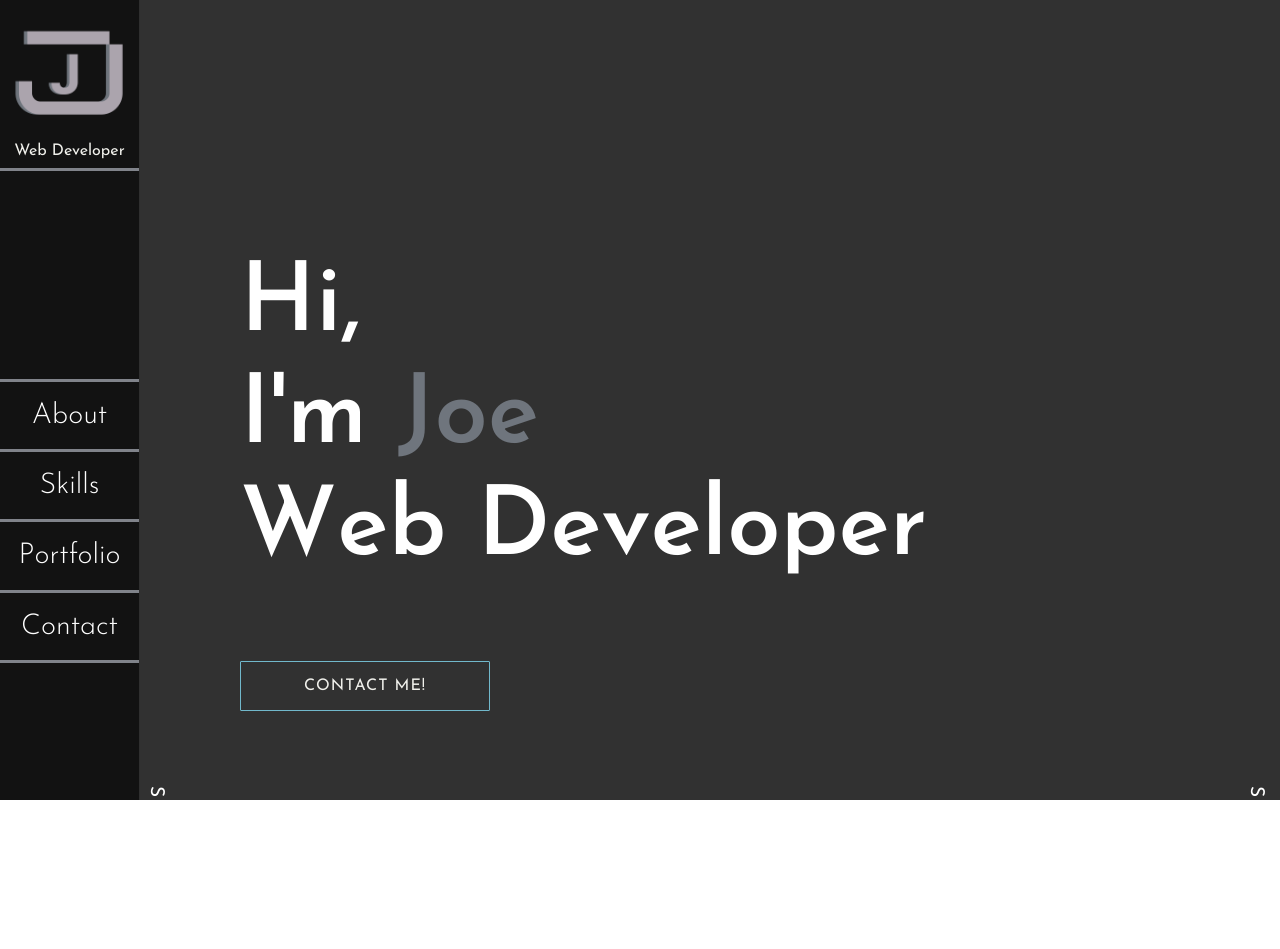
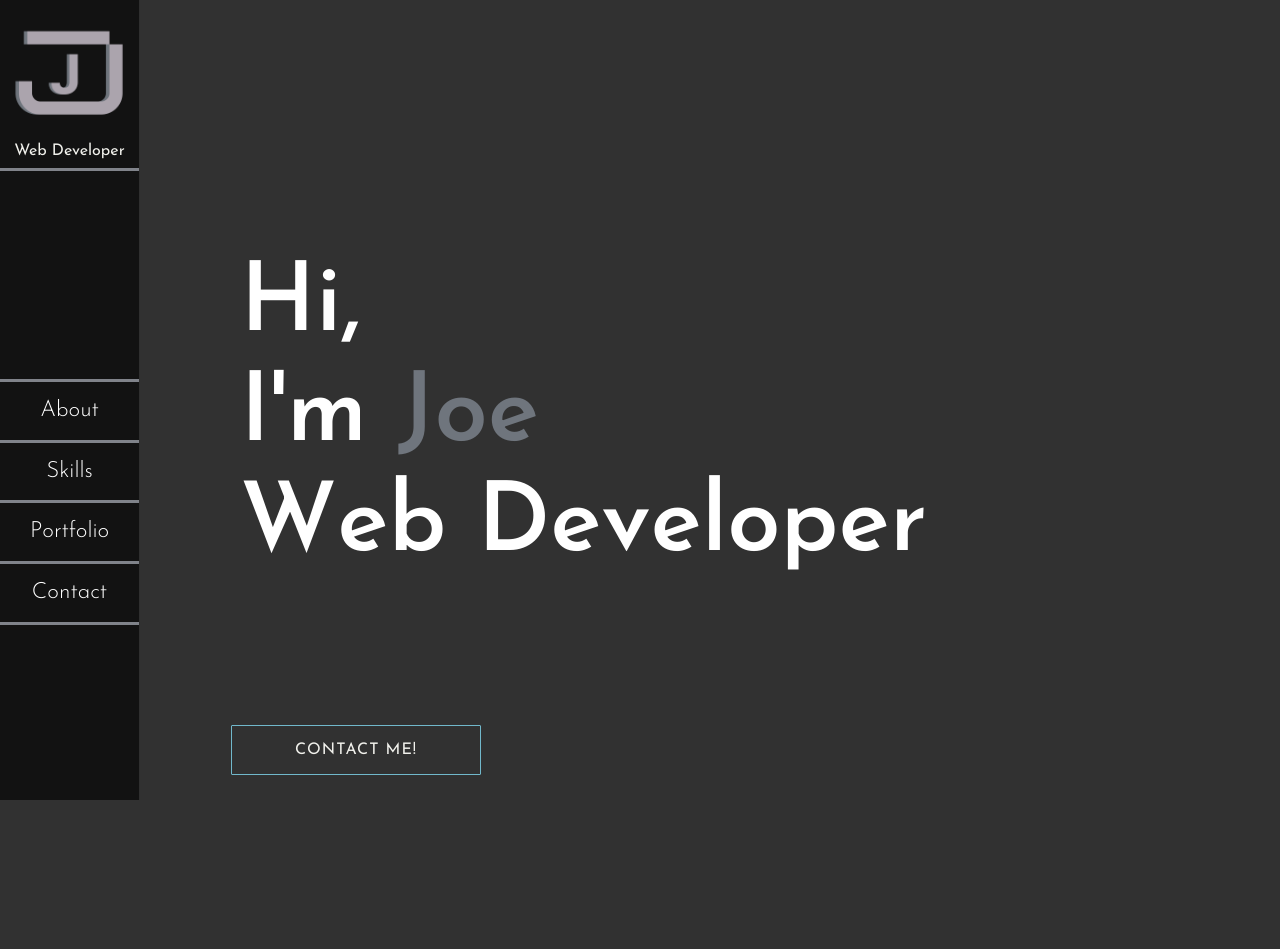
Before and after one commit to ChristensenJoe/personal-website, a React (Create React App) app: page / in a window 1280 px wide. Shown: the top 949 px of the page. Before the commit the page ends 915 px from the top, so only its background shows below. Built offline with nearby package versions, Linux system fonts and the light colour scheme.

Commit message:
Smooth initial load animations

```diff
--- a/src/App.js
+++ b/src/App.js
@@ -34,8 +34,8 @@ function App() {
       <Router>
         <Box
         sx={{
-          height: '100vh',
           width: '100vw',
+          overflow: 'auto',
           backgroundColor: (theme) => theme.palette.secondary.dark
         }}
         >
--- a/src/Components/AnimatedComponents/AnimatedLetter.js
+++ b/src/Components/AnimatedComponents/AnimatedLetter.js
@@ -27,7 +27,7 @@ function AnimatedLetter({ text, sx }) {
     return (
         <Box
             onMouseEnter={() => setIsHover(true)}
-            onMouseLeave={() => setIsHover(false)}
+            onMouseLeave={() => setTimeout(() => setIsHover(false), 1500)}
             sx={{
                 display: 'inline-block',
             }}
--- a/src/Components/AnimatedComponents/AnimatedScroll.js
+++ b/src/Components/AnimatedComponents/AnimatedScroll.js
@@ -4,11 +4,11 @@ import {
     Typography
 } from "@mui/material"
 
-import { useSpring, animated  } from 'react-spring'
+import { useSpring, animated, useTrail } from 'react-spring'
 
 import KeyboardArrowDownIcon from '@mui/icons-material/KeyboardArrowDown';
 
-function AnimatedScroll() {
+function AnimatedScroll({sx}) {
 
     const spring = useSpring({
         from: {
@@ -22,6 +22,20 @@ function AnimatedScroll() {
             duration: 800
         }
     })
+    const data = ["S", "C", "R", "O", "L", "L"]
+
+    const trail = useTrail(data.length, {
+        from: {
+            opacity: 0
+        },
+        to: {
+            opacity: 1
+        },
+        reset: true,
+        delay: 500,
+        config: { duration: 1500 },
+        loop: { reverse: true}
+    })
 
     const AnimatedTypography = animated(Typography)
 
@@ -29,20 +43,26 @@ function AnimatedScroll() {
         <Box
             sx={{
                 textOrientation: 'mixed',
-                    writingMode: 'vertical-rl'
+                writingMode: 'vertical-rl',
+                ...sx
             }}
         >
+            {
+                trail.map(({...style }, index) => (
                     <AnimatedTypography
+                        key={index}
+                        style={style}
                         sx={{
                             display: 'inline-block',
                             fontSize: '1.2rem',
                             color: "#FFF",
                             letterSpacing: '4px'
                         }}
-                    style={spring}
                     >
-                    SCROLL
+                        {data[index]}
                     </AnimatedTypography>
+                ))
+            }
             <KeyboardArrowDownIcon
                 sx={{
                     fontSize: '1.6rem',
--- a/src/Components/AnimatedComponents/AnimatedText.js
+++ b/src/Components/AnimatedComponents/AnimatedText.js
@@ -2,20 +2,22 @@
 import { useState } from 'react'
 
 import {
-    Box,
-    Typography
+    Box
 } from '@mui/material'
+
+import { animated } from 'react-spring'
 
 import AnimatedLetter from './AnimatedLetter'
 
-function AnimatedText({ sx, text, sameLine=false }) {
+function AnimatedText({ sx, text, sameLine=false, style }) {
 
-
+    const AnimatedBox = animated(Box)
     return (
-        <Box
+        <AnimatedBox
             sx={{
                 display: sameLine ? 'inline-block' : null
             }}
+            style={style}
         >
             {
                 text.split(/(\w|\s+)/).map((letter) => (
@@ -25,7 +27,7 @@ function AnimatedText({ sx, text, sameLine=false }) {
                     />
                 ))
             }
-        </Box>
+        </AnimatedBox>
     )
 }
 
--- a/src/Components/Buttons/CustomStyledButton.js
+++ b/src/Components/Buttons/CustomStyledButton.js
@@ -74,6 +74,7 @@ function CustomStyledButton({ text }) {
             </AnimatedBox>
             <AnimatedStyledButton
                 disableFocusRipple
+                disableTouchRipple
                 sx={{
                     position: 'absolute'
                 }}
--- /dev/null
+++ b/src/Components/Drawer/DrawerItem.js
@@ -0,0 +1,86 @@
+import { useState } from 'react'
+
+import {
+    ListItemButton,
+    ListItemText,
+    Box,
+    Typography,
+} from '@mui/material'
+
+import {animated, useSpring} from 'react-spring'
+
+import ChevronLeftIcon from '@mui/icons-material/ChevronLeft';
+import ChevronRightIcon from '@mui/icons-material/ChevronRight';
+
+import DrawerDivider from '../Dividers/DrawerDivider'
+
+function DrawerItem({ text }) {
+    const [isHover, setIsHover] = useState(false)
+
+    const { x } = useSpring({
+        from: {x: 0},
+        x: isHover ? 1 : 0,
+    })
+
+    const AnimatedTypography = animated(Typography)
+
+    return (
+        <Box
+            key={text}
+            sx={{
+                display: 'content'
+            }}
+            onMouseEnter={() => setIsHover(true)}
+            onMouseLeave={() => setIsHover(false)}
+        >
+            <ListItemButton
+                disableTouchRipple
+                sx={{
+                    '&:hover': {
+                        backgroundColor: "transparent"
+                    }
+                }}
+            >
+                <ListItemText
+                    sx={{
+                        textAlign: 'center',
+                    }}
+                    primary={
+                        <Box
+                        sx={{
+                            whiteSpace: 'nowrap',
+                            textAlign: 'center',
+                            justifyContent: 'center',
+                            display: 'flex',
+                            alignItems: 'center'
+                        }}
+                        >
+                        {
+                            isHover && <ChevronLeftIcon />
+                        }
+                        <AnimatedTypography
+                            sx={{
+                                fontWeight: '300',
+                                display: 'inline-block'
+                            }}
+                            style={{
+                                fontSize: x.to({
+                                    range: [0,  1],
+                                    output: ['1.4rem', '1.7rem']
+                                })
+                            }}
+                        >
+                            {text}
+                        </AnimatedTypography>
+                        {
+                            isHover && <ChevronRightIcon />
+                        }
+                        </Box>
+                    } />
+            </ListItemButton>
+            <DrawerDivider />
+        </Box>
+    )
+}
+
+export default DrawerItem;
--- a/src/Components/Drawer/Navigation.js
+++ b/src/Components/Drawer/Navigation.js
@@ -1,16 +1,13 @@
 import {
     Drawer,
     List,
-    ListItem,
-    ListItemText,
-    Box,
-    Typography,
     useTheme,
     useMediaQuery
 } from '@mui/material'
 
 import DrawerHomeButton from '../Buttons/DrawerHomeButton'
 import DrawerDivider from '../Dividers/DrawerDivider'
+import DrawerItem from './DrawerItem'
 
 function Navigation() {
     const theme = useTheme();
@@ -39,33 +36,8 @@ function Navigation() {
             >
                 <DrawerDivider />
                 {
-                    ['About', 'Skills', 'Portfolio', 'Contact'].map(text => (
-                        <Box
-                        key={text}
-                        sx={{
-                            display: 'content'
-                        }}
-                        >
-                        <ListItem
-                            button
-                        >
-                            <ListItemText
-                            sx={{
-                                textAlign: 'center',
-                            }}
-                            primary={
-                                <Typography
-                                    sx={{
-                                        fontSize: '1.8rem',
-                                        fontWeight: '300'
-                                    }}
-                                >
-                                    {text}
-                                </Typography>
-                            } />
-                        </ListItem>
-                        <DrawerDivider />
-                        </Box>
+                    ['About', 'Skills', 'Portfolio', 'Contact'].map((text, index) => (
+                        <DrawerItem key={index} text={text} />
                     ))
                 }
             </List>
--- a/src/Components/Sections/AboutSection.js
+++ b/src/Components/Sections/AboutSection.js
@@ -1,8 +1,11 @@
+import { useState } from 'react'
+
 import {
     Box,
-    Typography,
     useTheme
 } from "@mui/material"
+
+import { useTrail, useSpring, animated } from 'react-spring'
 
 import CustomStyledButton from '../Buttons/CustomStyledButton'
 import AnimatedScroll from '../AnimatedComponents/AnimatedScroll'
@@ -11,6 +14,39 @@ import AnimatedText from '../AnimatedComponents/AnimatedText'
 
 function AboutSection() {
     const theme = useTheme();
+    const data = [{
+        text: 'Hi,',
+        sameLine: false,
+        color: '#FFF'
+    },
+    {
+        text: "I'm ",
+        sameLine: true,
+        color: '#FFF'
+    },
+    {
+        text: 'Joe',
+        sameLine: true,
+        color: theme.palette.primary.dark
+    },
+    {
+        text: 'Web Developer',
+        sameLine: false,
+        color: '#FFF'
+    }]
+
+    const trail = useTrail(data.length, {
+        from: { opacity: 0, x: 60, height: 0 },
+        to: { opacity: 1, x: 0, height: 110 }
+    })
+
+    const spring = useSpring({
+        from: { opacity: 0, y: 60 },
+        to: {opacity: 1, y: 0},
+        config: { duration: 1000 }
+    })
+
+    const AnimatedBox = animated(Box)
 
     return (
         <Box
@@ -26,64 +62,56 @@ function AboutSection() {
             >
                 <Box
                     sx={{
-                        marginBottom: '100px'
+                        marginBottom: '100px',
+                        height: '400px'
                     }}
                 >
+                    {
+                        trail.map(({ ...style }, index) => (
                             <AnimatedText
-                        text="Hi,"
+                                text={data[index].text}
+                                key={index}
+                                sameLine={data[index].sameLine}
                                 sx={{
                                     fontWeight: 600,
-                            color: '#FFF'
+                                    color: data[index].color
                                 }}
+                                style={style}
+                            />
+                        ))
+                    }
+                </Box>
+                <AnimatedBox
+                    sx={{
+                        width: '232px',
+                        display: 'flex',
+                        justifyContent: 'center',
+                    }}
+                    style={spring}
                 >
-                    </AnimatedText>
-
-                    <AnimatedText
-                        text="I'm "
-                        sameLine
-                        sx={{
-                            fontWeight: 600,
-                            color: '#FFF'
-                        }}
-                    >
-                    </AnimatedText>
-                    <AnimatedText
-                        text="Joe"
-                        sameLine
-                        sx={{
-                            fontWeight: 600,
-                            color: theme.palette.primary.dark
-                        }}
-                    />
-
-                    <AnimatedText
-                        text="Web Developer"
-                        sx={{
-                            fontWeight: 600,
-                            color: '#FFF'
-                        }}
-                    />
-                </Box>
                     <CustomStyledButton
                         text="Contact Me!"
                     />
+                </AnimatedBox>
             </Box>
             <Box
+                sx={{
+                    marginTop: '100px'
+                }}
+            >
+                <AnimatedScroll
                     sx={{
                         marginTop: '100px',
                         marginRight: '10px',
                         float: 'right',
                     }}
-            >
-                <AnimatedScroll />
-            </ Box>
-            <Box
+                />
+                <AnimatedScroll
                     sx={{
                         marginTop: '100px',
                         float: 'left',
                     }}
-            >
-                <AnimatedScroll />
+                />
             </ Box>
         </Box>
     )
--- a/src/Themes/darkmode.js
+++ b/src/Themes/darkmode.js
@@ -26,9 +26,15 @@ const theme = createTheme({
             styleOverrides: {
                 root: {
                     borderRadius: 1,
-                    color: colors.secondary.light
+                    color: colors.secondary.light,
+                    '&:after': {
+                        backgroundColor: 'transparent'
+                    }
                 }
             }
+        },
+        MuiButtonBase: {
+            disableRipple: true
         }
     }
 })
```
Lines whose indentation alone changed are shown as unchanged.
